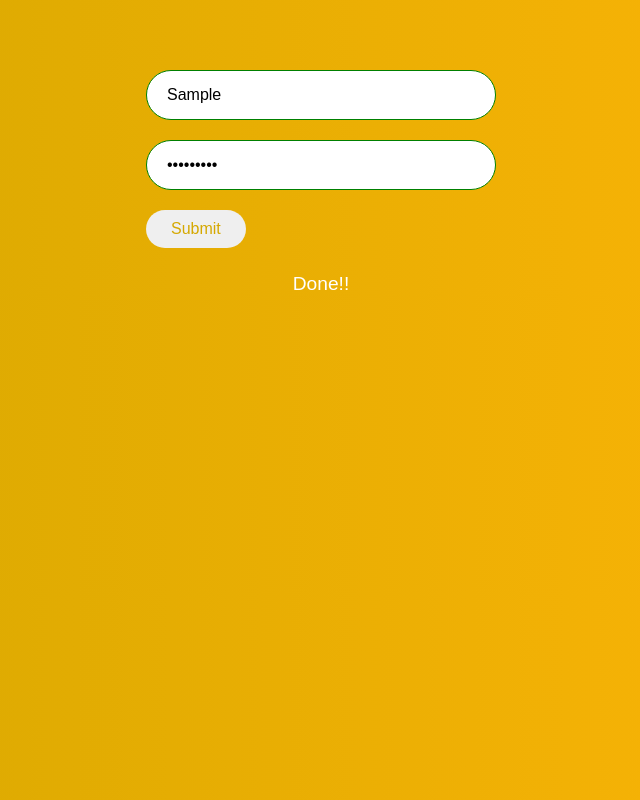
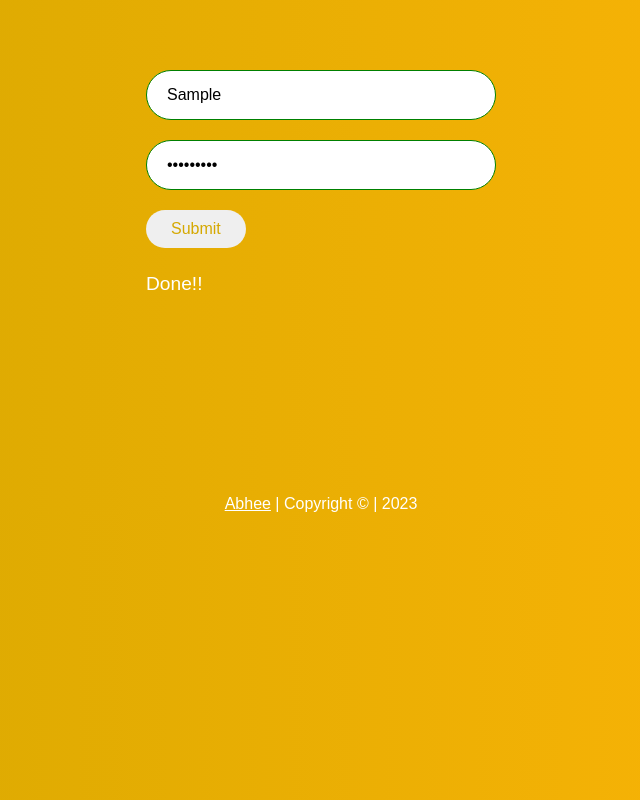
Before and after one commit to Abheekrishna/Annoying-form, a plain HTML site: page index.html in a window 1280 px wide. Both pictures are taken after typing "Sample", "Sample123" into the empty fields and a click on the button "Submit". Shown: the whole page, without its empty margins (319-959 px from the left). Drawn offline with Linux system fonts and the light colour scheme.

Commit message:
Added footer

```diff
--- a/app.js
+++ b/app.js
@@ -1,9 +1,13 @@
 const nameInput = document.getElementById('name');
 const passwordInput = document.getElementById('password');
 const btn = document.getElementById('button');
-const container = document.querySelector('.container');
+const forms = document.querySelector('.forms');
 const para = document.createElement('p');
-para.classList.add('para')
+para.classList.add('para');
+const year = document.getElementById('year');
+
+
+
 
 btn.addEventListener('mouseover', (button) => {
     let name = nameInput.value;
@@ -18,7 +22,7 @@ btn.addEventListener('mouseover', (button) => {
         btn.addEventListener('click', () => {
 
             para.innerText = 'Done!!';
-            container.append(para);
+            forms.append(para);
         })
     }
 
@@ -37,3 +41,6 @@ function move() {
         flag = 1;
     }
 }
+
+const newYear = (new Date()).getFullYear();
+year.innerText = newYear;
--- a/index.html
+++ b/index.html
@@ -14,6 +14,8 @@
             <button class="submit stop" id="button">Submit</button>
         </div>
 
+
+        <footer><a href="https://github.com/Abheekrishna" target="_blank">Abhee</a> | Copyright &#169; | <span id="year"></span></footer>
     </div>
 
     <script src="app.js"></script>
--- a/style.css
+++ b/style.css
@@ -56,3 +56,11 @@ body {
     font-size: 1.2rem;
     margin-top: 25px;
 }
+
+a {
+    color: #fff;
+}
+
+footer {
+    margin-top: 200px;
+}
```
